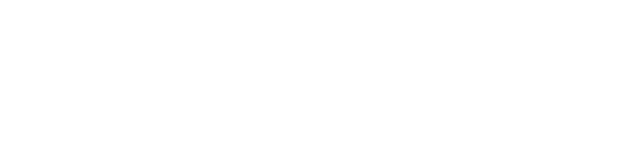
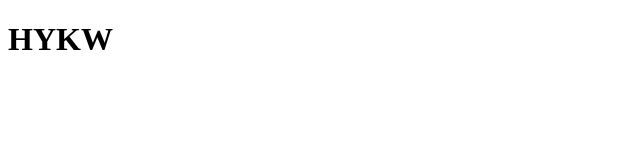
Before and after one commit to hayamin1111/illustration_site, a plain HTML site: page index.html in a window 1280 px wide. Shown: the whole page, without its empty margins (0-640 px from the left). Drawn offline with Linux system fonts and the light colour scheme.

Commit message:
add title

```diff
--- a/index.html
+++ b/index.html
@@ -7,6 +7,6 @@
   <title>HYKW Illustrations</title>
 </head>
 <body>
-
+  <h1>HYKW</h1>
 </body>
 </html>
```
